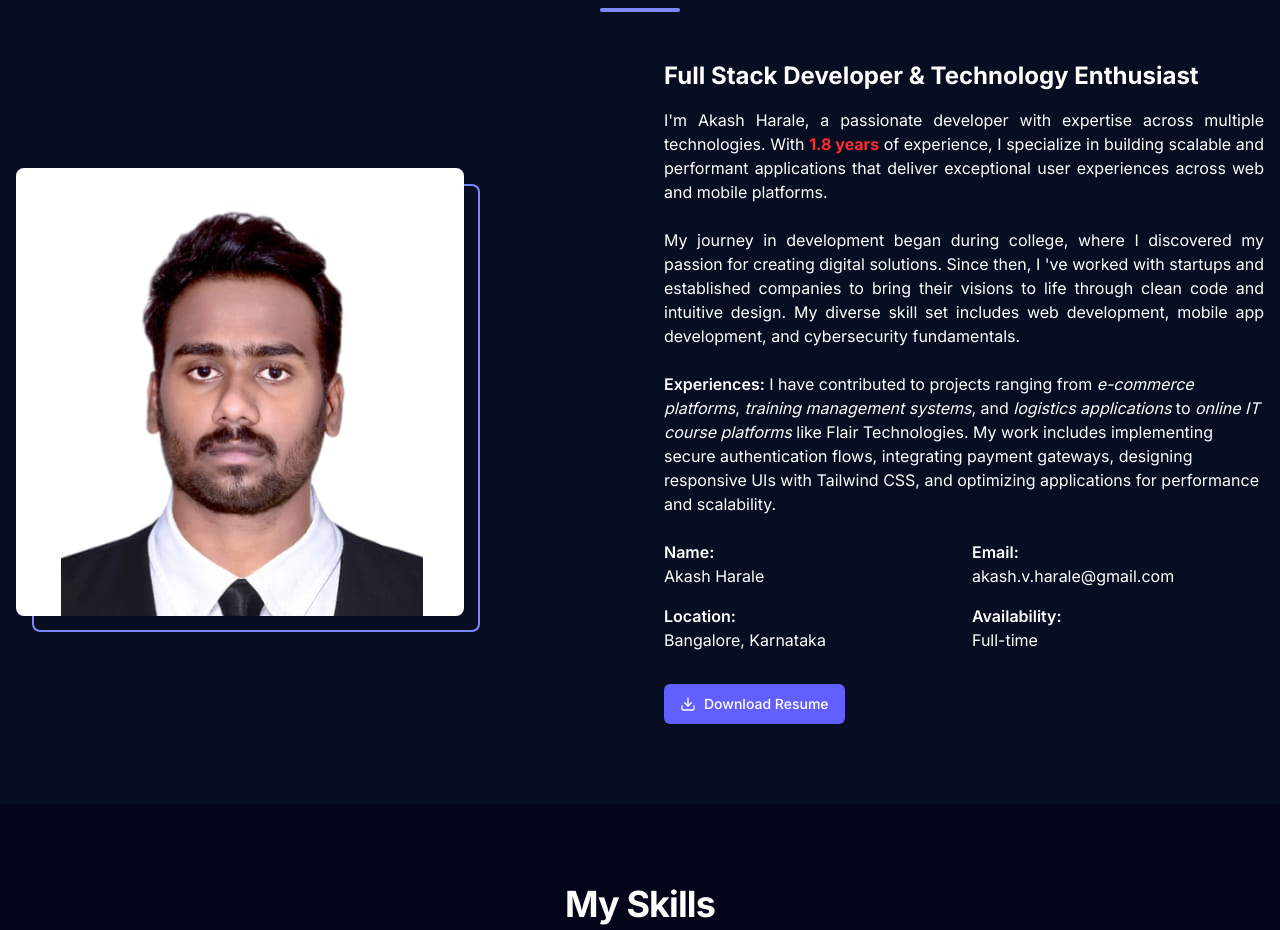
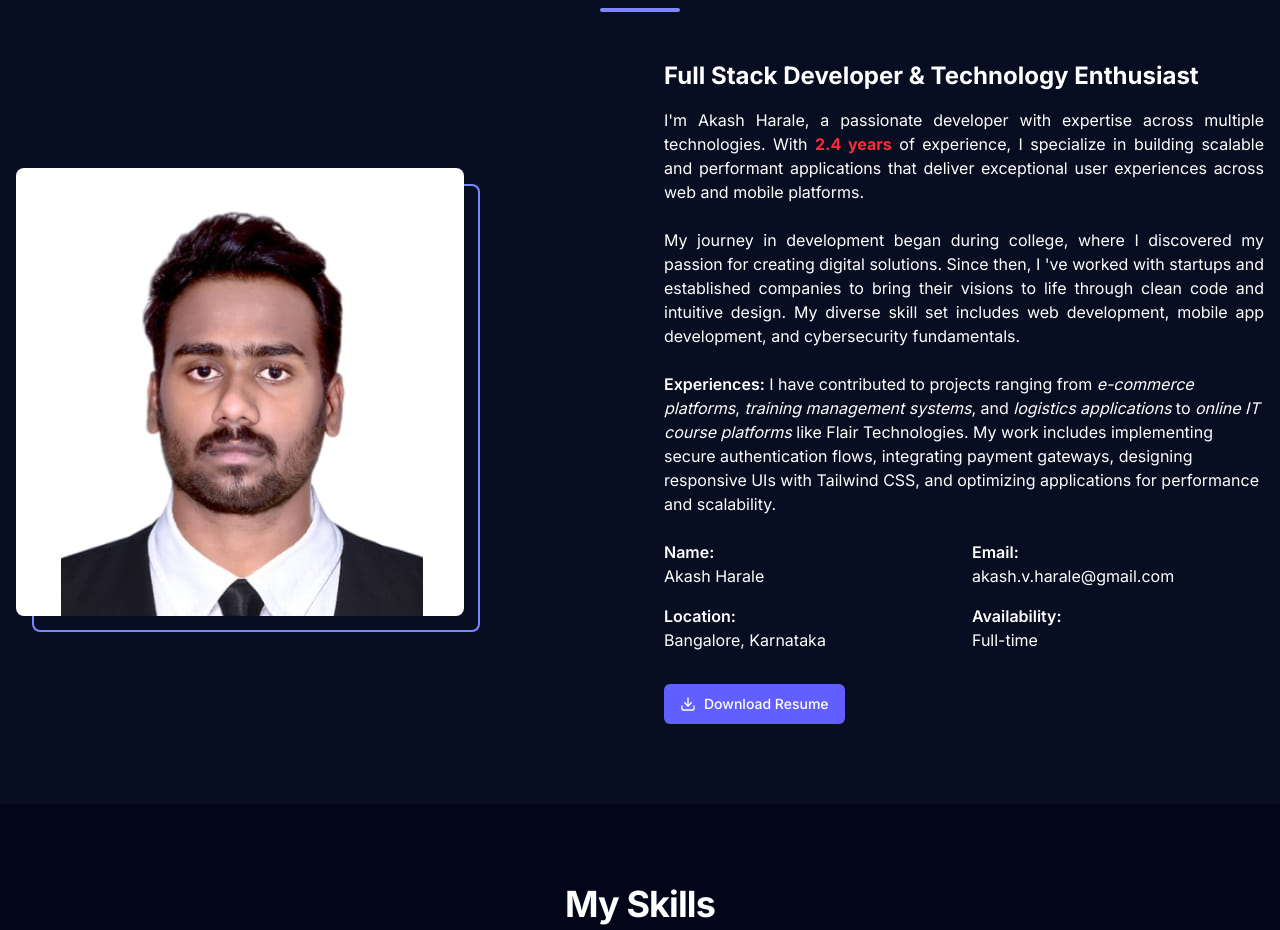
Before and after one commit to Akash-Harale/portfolio, a Next.js app: page / in a window 1280 px wide. Shown: the part 920-1850 px from the top of the page. Built offline with nearby package versions, Linux system fonts and the light colour scheme.

Commit message:
added 2.4 years of experience

```diff
--- a/components/about.tsx
+++ b/components/about.tsx
@@ -60,7 +60,7 @@ export default function About() {
             </h3>
             <p className="mb-6 text-muted-foreground text-justify">
               I&apos;m Akash Harale, a passionate developer with expertise
-              across multiple technologies. With <span className="font-bold text-red-500" >1.8 years</span> of
+              across multiple technologies. With <span className="font-bold text-red-500" >2.4 years</span> of
               experience, I specialize in building scalable and performant
               applications that deliver exceptional user experiences across web
               and mobile platforms.
```
Also changed, not shown: 1 other file (tests, documents, lock files or other folders).
